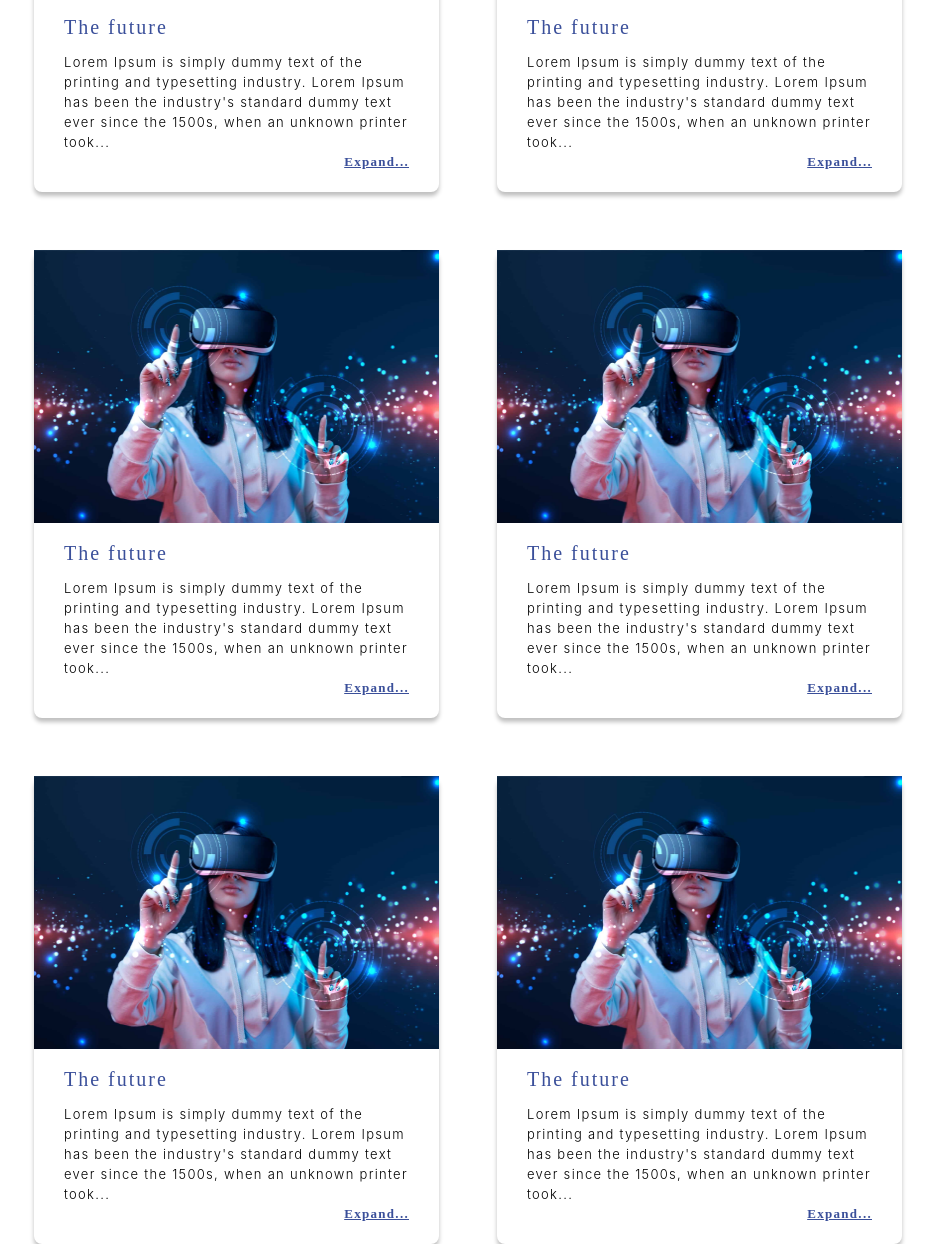
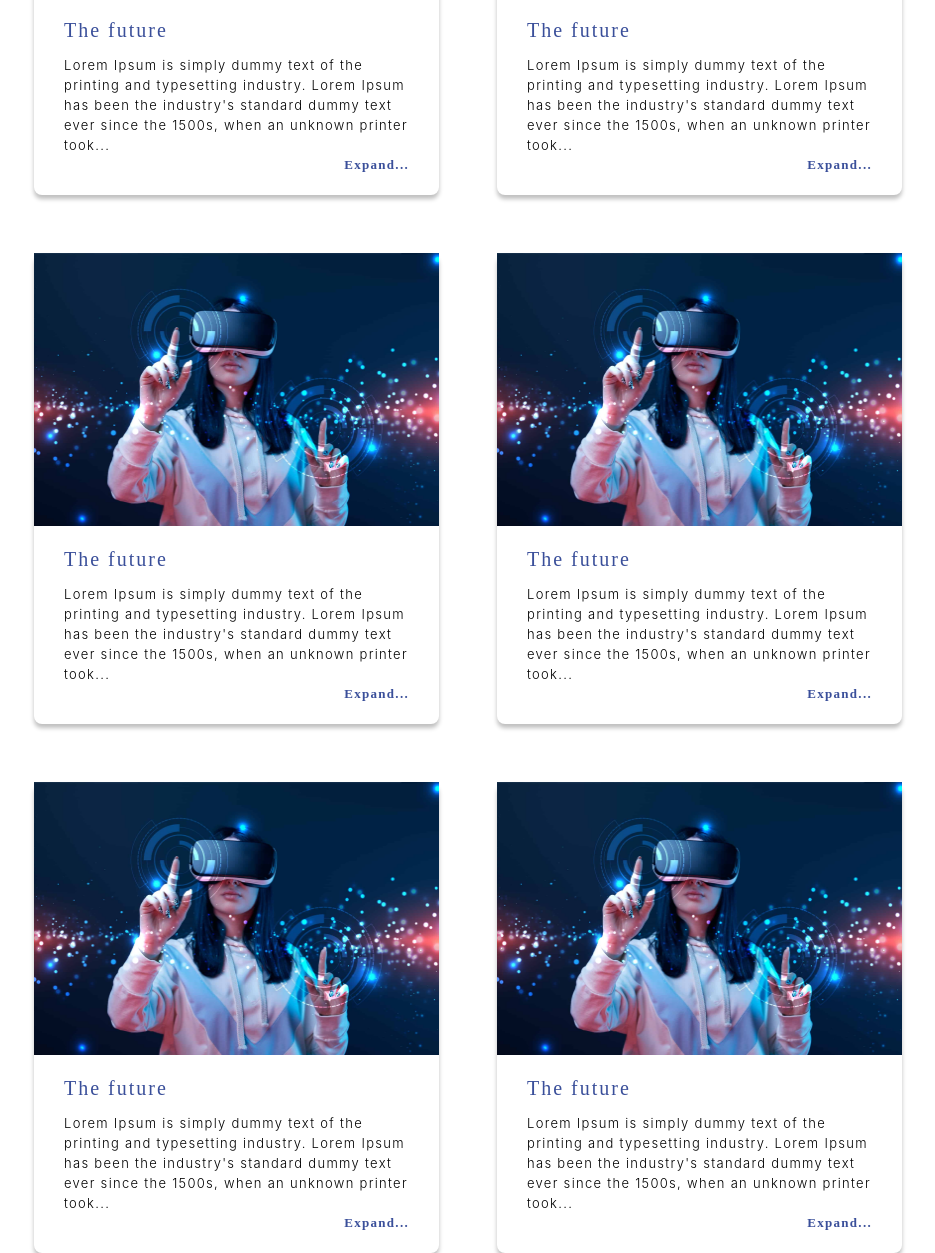
Before and after one commit to BrunoAbido/post_website, a plain HTML site: page index.html in a window 1280 px wide. Shown: the part 536-1789 px from the top of the page, without its empty margins (46-981 px from the left). Drawn offline with Linux system fonts and the light colour scheme.

Commit message:
fix:fixing the espand link - removing the hiperlink

```diff
--- a/css/style.css
+++ b/css/style.css
@@ -75,6 +75,11 @@ main {
     border-radius: 8px;
 }
 
+.link {
+    text-decoration: none;
+    color: inherit;
+}
+
 .card div {
     padding: 20px 30px;
 }
@@ -92,7 +97,7 @@ main {
     flex-direction: column;
 }
 
-.expend {
+.expand {
     font-size: 13px;
     font-weight: 700;
     line-height: 20px;
--- a/index.html
+++ b/index.html
@@ -22,6 +22,7 @@
                 <h2 class="body_title">User Posts</h2>
                 <section class="card_post">
                     <div class="card">
+                    <a href="post_details.html" class="link">
                         <img src="images/post.png" class="card_img"/>
                         <div class="post_elements">
                                 <h3 class="post_title">The future</h3>
@@ -30,10 +31,11 @@
                                     Lorem Ipsum has been the industry's standard dummy text ever since the 1500s,
                                     when an unknown printer took...
                                 </p>
-                                <a href="post_details.html" class="expend">Expand...</a>
+                                <p class="expand">Expand...</p>
                             </div>
-                    </div>
+                    </div></a>
                     <div class="card">
+                    <a href="post_details.html" class="link">
                         <img src="images/post.png" class="card_img"/>
                         <div class="post_elements">
                                 <h3 class="post_title">The future</h3>
@@ -42,10 +44,11 @@
                                     Lorem Ipsum has been the industry's standard dummy text ever since the 1500s,
                                     when an unknown printer took...
                                 </p>
-                            <a href="post_details.html" class="expend">Expand...</a>
+                                <p class="expand">Expand...</p>
                             </div>
-                    </div>
+                    </div></a>
                     <div class="card">
+                    <a href="post_details.html" class="link">
                         <img src="images/post.png" class="card_img"/>
                         <div class="post_elements">
                                 <h3 class="post_title">The future</h3>
@@ -54,10 +57,11 @@
                                     Lorem Ipsum has been the industry's standard dummy text ever since the 1500s,
                                     when an unknown printer took...
                                 </p>
-                            <a href="post_details.html" class="expend">Expand...</a>
+                                <p class="expand">Expand...</p>
                             </div>
-                    </div>
+                    </div></a>
                     <div class="card">
+                    <a href="post_details.html" class="link">
                         <img src="images/post.png" class="card_img"/>
                         <div class="post_elements">
                                 <h3 class="post_title">The future</h3>
@@ -66,10 +70,11 @@
                                     Lorem Ipsum has been the industry's standard dummy text ever since the 1500s,
                                     when an unknown printer took...
                                 </p>
-                            <a href="post_details.html" class="expend">Expand...</a>
+                                <p class="expand">Expand...</p>
                             </div>
-                    </div>
+                    </div></a>
                     <div class="card">
+                    <a href="post_details.html" class="link">
                         <img src="images/post.png" class="card_img"/>
                         <div class="post_elements">
                                 <h3 class="post_title">The future</h3>
@@ -78,10 +83,11 @@
                                     Lorem Ipsum has been the industry's standard dummy text ever since the 1500s,
                                     when an unknown printer took...
                                 </p>
-                            <a href="post_details.html" class="expend">Expand...</a>
+                                <p class="expand">Expand...</p>
                             </div>
-                    </div>
+                    </div></a>
                     <div class="card">
+                    <a href="post_details.html" class="link">
                         <img src="images/post.png" class="card_img"/>
                         <div class="post_elements">
                                 <h3 class="post_title">The future</h3>
@@ -90,9 +96,9 @@
                                     Lorem Ipsum has been the industry's standard dummy text ever since the 1500s,
                                     when an unknown printer took...
                                 </p>
-                            <a href="post_details.html" class="expend">Expand...</a>
+                                <p class="expand">Expand...</p>
                             </div>
-                    </div>
+                    </div></a>
                 </section>
             </div>
         </main>
```
Lines whose indentation alone changed are shown as unchanged.
